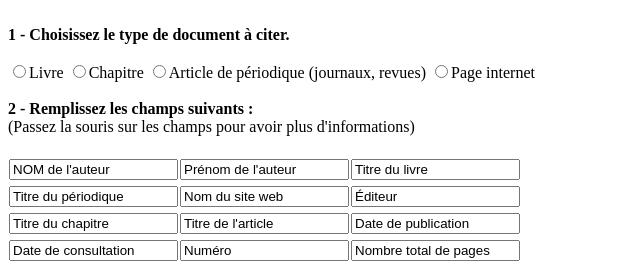
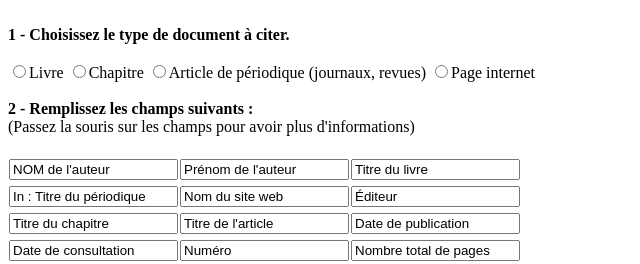
Before and after one commit to cdirabelais18/esidoc, a plain HTML site: page index.html in a window 1280 px wide. Shown: the top 264 px of the page, 0-640 px from the left. Drawn offline with Linux system fonts and the light colour scheme.

Commit message:
Update index.html

```diff
--- a/index.html
+++ b/index.html
@@ -111,7 +111,7 @@ this.form.result7.style.display='inline';
 <td style="padding-top:5px;"><input size="18" value="Titre du livre" id="result3" /></td>
 </tr>
 <tr>
-<td style="padding-top:5px;"><input size="18" value="Titre du p&eacute;riodique" title="Par exemple Science &amp; vie junior, Wapiti..." id="result4" /></td>
+<td style="padding-top:5px;"><input size="18" value="In : Titre du p&eacute;riodique" title="Par exemple Science &amp; vie junior, Wapiti..." id="result4" /></td>
 <td style="padding-top:5px;"><input size="18" value="Nom du site web" id="result5" /></td>
 <td style="padding-top:5px;"><input size="18" value="&Eacute;diteur" title="Se trouve sur la couverture ou dans les premi&egrave;res pages du livre." id="result6" /></td>
 </tr>
```
